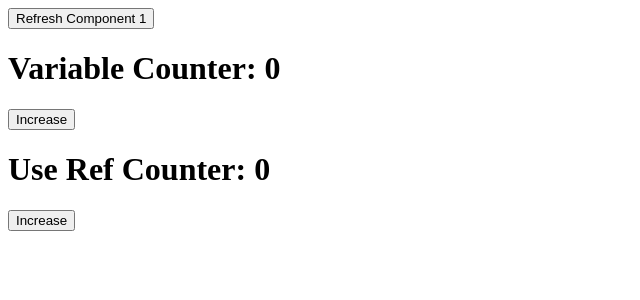
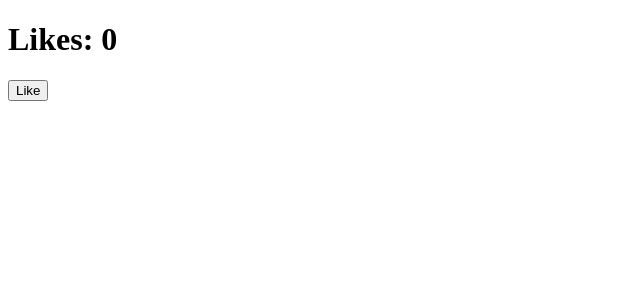
Before and after one commit to githubscientist/re-fsdcwetb23, a React (Vite) app: page / in a window 1280 px wide. Shown: the top 300 px of the page, without its empty margins (0-640 px from the left). Built offline with nearby package versions, Linux system fonts and the light colour scheme.

Commit message:
useState hook

```diff
--- a/src/App.jsx
+++ b/src/App.jsx
@@ -1,43 +1,19 @@
-import { useEffect, useRef, useState } from "react";
+import { useState } from "react";
 
 const App = () => {
 
-  let count = 0;
-  let [refresh, setRefresh] = useState(1);
-  let countRef = useRef(0);
+  const [likes, setLikes] = useState(0);
 
-  const handleIncrease = () => {
-    count = count + 1;
-    console.log('Count increased:', count);
+  const handleLike = () => {
+    setLikes(likes + 1);
   }
-
-  const handleRefIncrease = () => {
-    countRef.current = countRef.current + 1;
-    console.log('Count Ref increased:', countRef.current);
-  }
-
-  useEffect(() => {
-    console.log('Component Rendered:', refresh);
-  });
 
   return (
     <div>
-      <button onClick={() => setRefresh(refresh + 1)}>Refresh Component {refresh}</button>
-      <h1>Variable Counter: {count}</h1>
-      <button onClick={handleIncrease}>Increase</button>
-
-      <h1>Use Ref Counter: {count}</h1>
-      <button onClick={handleRefIncrease}>Increase</button>
+      <h1>Likes: {likes}</h1>
+      <button onClick={handleLike}>Like</button>
     </div>
   )
 }
 
 export default App;
-
-/*
-  State -> count
-
-  1. Component Rendered
-  2. Button Clicked (when clicked) -> Triggers setCount -> Update the state count by increasing it by 1 -> state change causes re-render
-  3. Component Rendered again with updated state
-*/
```
Also changed, not shown: 1 other file (tests, documents, lock files or other folders).
